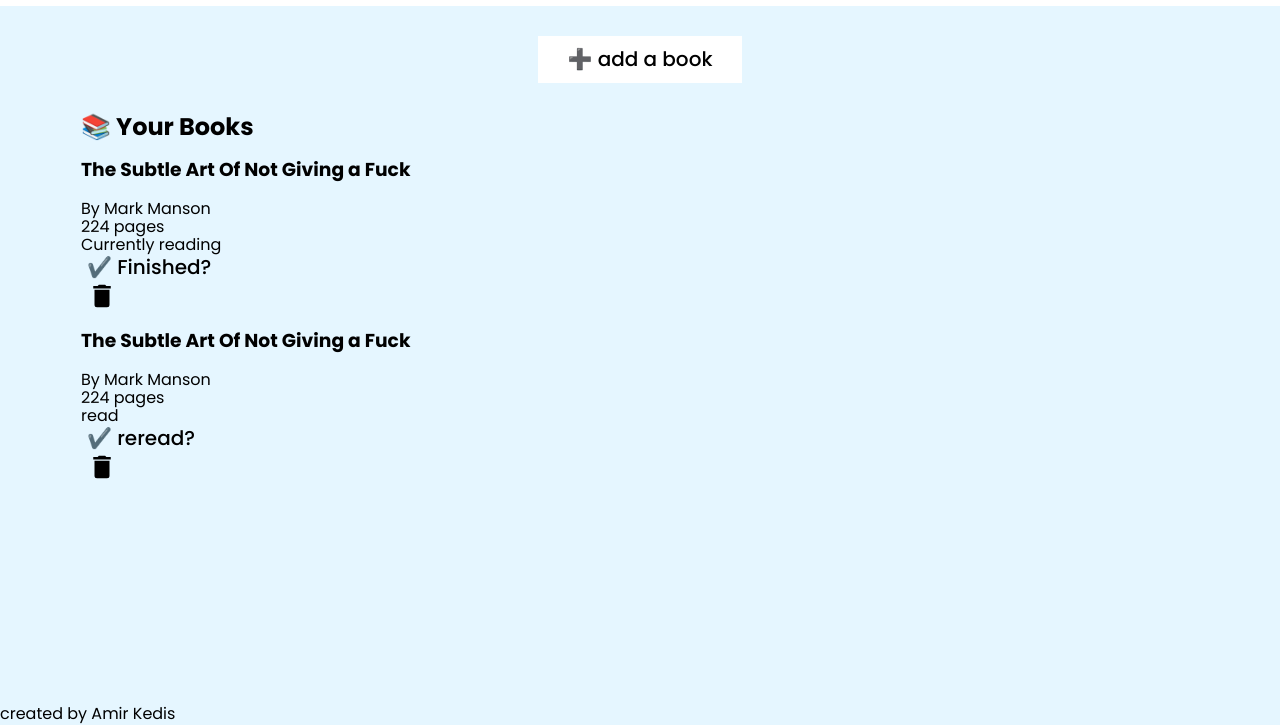
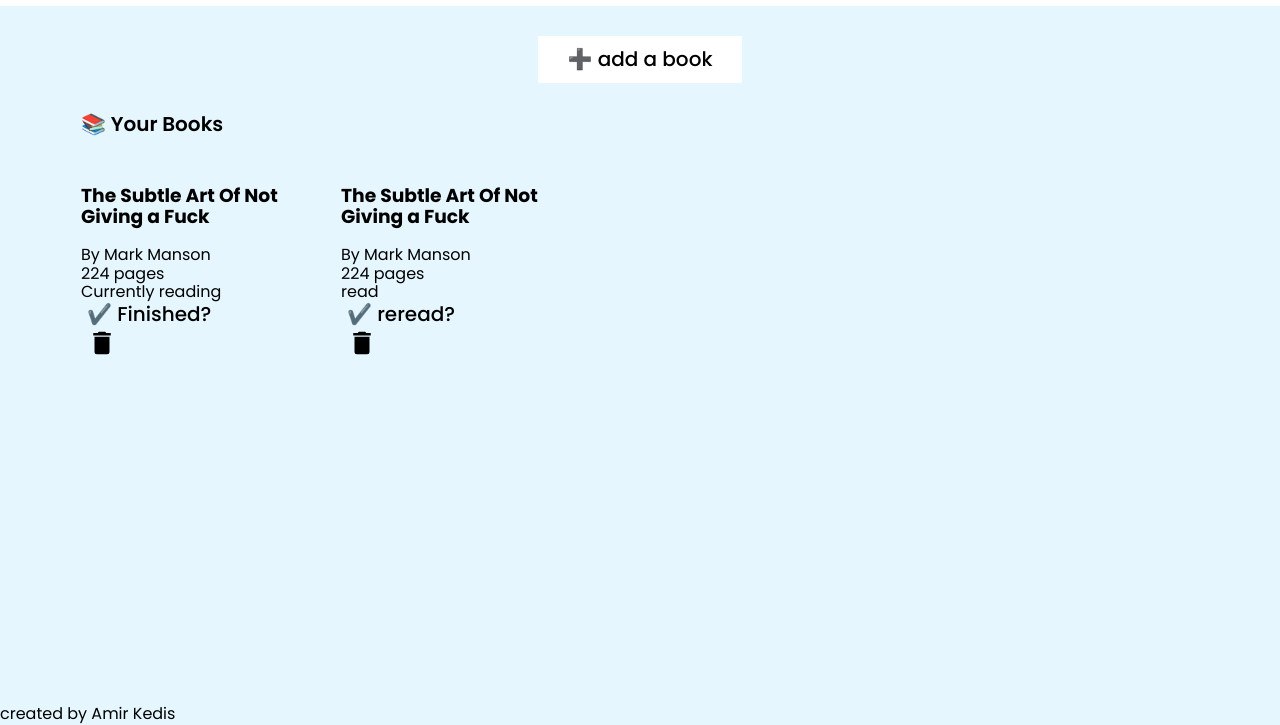
Before and after one commit to amir-kedis/library, a plain HTML site: page index.html in a window 1280 px wide. Shown: the part 77-802 px from the top of the page. Drawn offline with Linux system fonts and the light colour scheme.

Commit message:
🦴 make basic grid

```diff
--- a/sass/main.scss
+++ b/sass/main.scss
@@ -181,3 +181,16 @@
   justify-content: center;
   padding: 30px;
 }
+
+.books-wrapper {
+    h2 {
+      font-size: 20px;
+      font-weight: 600;
+      margin-bottom: 30px;
+    }
+}
+.books-grid {
+  display: grid;
+  gap: 10px;
+  grid-template-columns: repeat(auto-fit, minmax(250px, 20%));
+}
```
Also changed, not shown: css/main.css, 1 other file.
